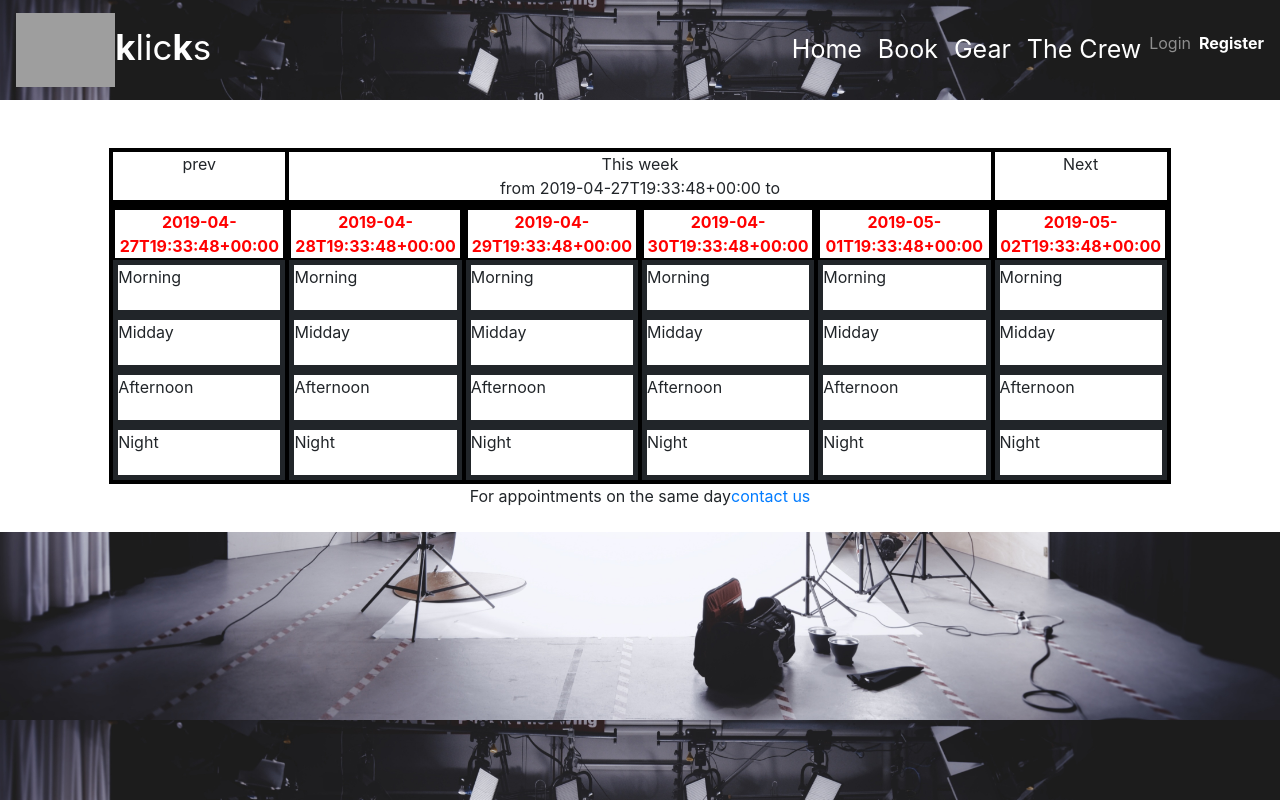
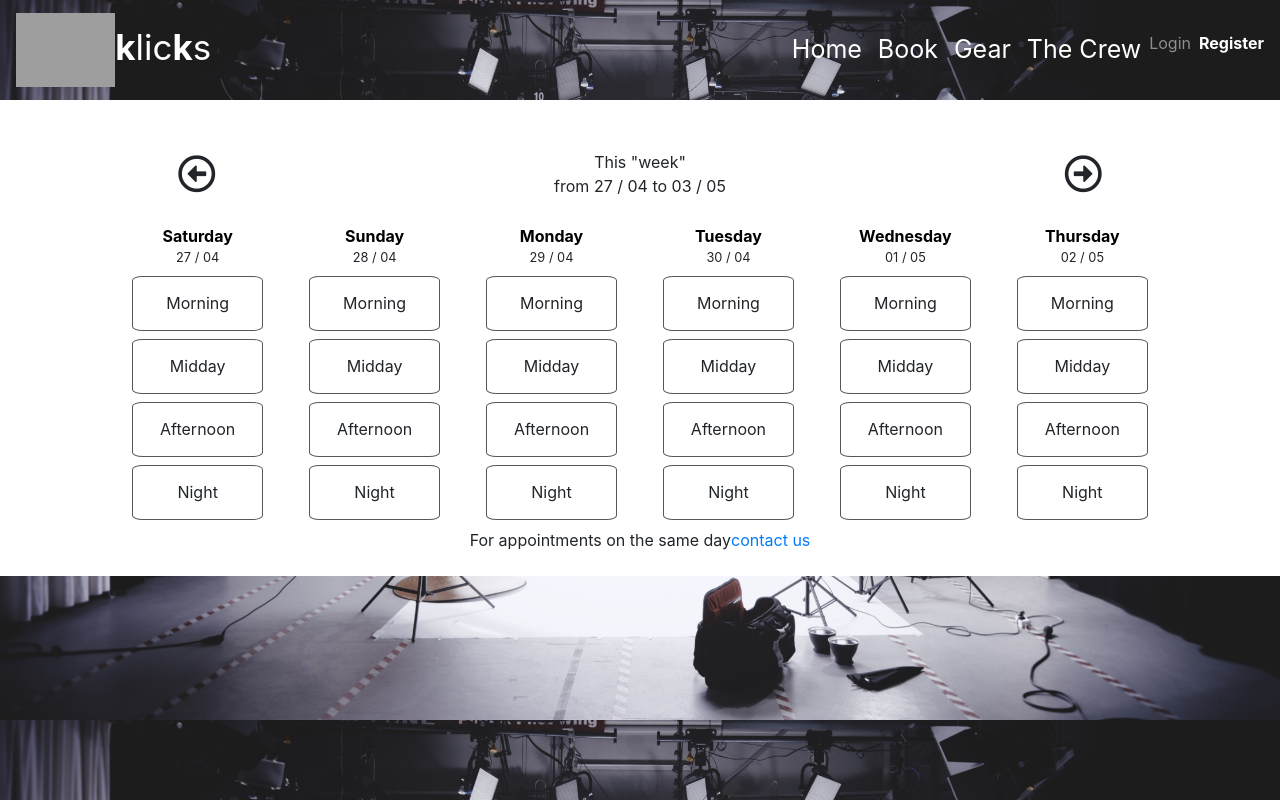
Before and after one commit to giorgoskoz/cb7teamProtoFront, a React (Create React App) app: page /ctest in a window 1280 px wide. Built offline with nearby package versions, Linux system fonts and the light colour scheme; grey boxes are pictures that could not be loaded.

Commit message:
calendar omorfies

```diff
--- a/public/index.html
+++ b/public/index.html
@@ -23,6 +23,7 @@
       Learn how to configure a non-root public URL by running `npm run build`.
     -->
     <link rel="stylesheet" href="https://maxcdn.bootstrapcdn.com/bootstrap/4.0.0/css/bootstrap.min.css" integrity="sha384-Gn5384xqQ1aoWXA+058RXPxPg6fy4IWvTNh0E263XmFcJlSAwiGgFAW/dAiS6JXm" crossorigin="anonymous">
+    <link rel="stylesheet" href="https://use.fontawesome.com/releases/v5.8.1/css/all.css" integrity="sha384-50oBUHEmvpQ+1lW4y57PTFmhCaXp0ML5d60M1M7uH2+nqUivzIebhndOJK28anvf" crossorigin="anonymous">
     <title>klicks</title>
   </head>
   <body>
--- a/src/App.js
+++ b/src/App.js
@@ -13,10 +13,12 @@ import RegisterModal from "./components/RegisterModal";
 import LoginModal from "./components/LoginModal";
 import { library } from '@fortawesome/fontawesome-svg-core';
 import { FontAwesomeIcon } from '@fortawesome/react-fontawesome';
-import { faUser, faLock } from '@fortawesome/free-solid-svg-icons';
+import { faUser, faLock, faArrowRight, faArrowLeft } from '@fortawesome/free-solid-svg-icons';
 
 library.add(faUser);
 library.add(faLock);
+library.add(faArrowLeft);
+library.add(faArrowRight);
 
 class App extends React.Component {
 
@@ -49,19 +51,6 @@ class App extends React.Component {
       })
     };
   }
-
-  // componentDidMount(){
-  //   let user;
-  //   ((this.props.loggedUser.user === null) ?  user = {
-  //     username: "",
-  //       firstname: "",
-  //       lastname: "",
-  //       email: "",
-  //       role: ""
-  //                     } : user = localStorage.getItem( 'user' ));
-  //   this.setState( {user: user} );
-  //   this.setState( {token: localStorage.getItem( 'token' )} );
-  // }
 
   welcome(){
     if(( this.state.token === null ) || (this.state.token === undefined)){
@@ -129,20 +118,4 @@ function Topics({ match }) {
   );
 }
 
-function Header() {
-  return (
-    <ul>
-      <li>
-        <Link to="/">Home</Link>
-      </li>
-      <li>
-        <Link to="/about">About</Link>
-      </li>
-      <li>
-        <Link to="/topics">Topics</Link>
-      </li>
-    </ul>
-  );
-}
-
 export default App;
--- a/src/components/CalendarTest.css
+++ b/src/components/CalendarTest.css
@@ -1,9 +1,34 @@
 .dayWordBox {
-    color: red;
+    color: black;
 }
 
 .dailyBox {
     min-height: 55px;
     border-style: solid;
-    border-width: 5px;
+    border-width: 1px;
+    border-color: rgb(87, 87, 87);
+    margin: 8px;
+    border-radius: 8%;
 }
+
+.calendarNav {
+    /* background-color: rgb(175,176,179); */
+    /* font-weight: bold; */
+}
+
+.calendarHead {
+    border-color: rgb(175,176,179);
+    margin: 2px;
+}
+
+.available {
+
+}
+
+.booked {
+
+}
+
+.fa-arrow-alt-circle-left, .fa-arrow-alt-circle-right {
+    font-size: 38px;
+}
--- a/src/components/CalendarTest.jsx
+++ b/src/components/CalendarTest.jsx
@@ -2,6 +2,7 @@ import React from 'react';
 import { Container, Col, Row, Jumbotron } from 'react-bootstrap';
 import moment from 'moment';
 import './CalendarTest.css';
+import { FontAwesomeIcon } from '@fortawesome/react-fontawesome';
 
 class CalendarTest extends React.Component{
 
@@ -43,15 +44,16 @@ class CalendarTest extends React.Component{
 
     dailySchedule2 ( date, j ){
         let timeslots = ["Morning", "Midday", "Afternoon", "Night"];
-        let timeslotList = [<div className="row dayWordBox" bsClass="dayWordBox" style={{border: "2px solid black"}}><b>{moment( date ).format()}</b></div>];
+        let timeslotList = [<div className="row justify-content-center d-flex align-items-center dayWordBox mb-0"><b>{moment( date ).format("dddd")}</b>{"\n"}</div>];
+        timeslotList.push( <div className="row justify-content-center d-flex align-items-center mb-2"><small>{moment( date ).format("DD / MM")}</small></div>);
         for(let i = 0; i<timeslots.length ; i++){
             let unique = moment(this.state.baseDate).format() + " " + timeslots[i];
             console.log(unique);
-            let timeslotRow = <div id={unique} className="row dailyBox">{timeslots[i]}</div>
+            let timeslotRow = <div id={unique} className="row justify-content-center d-flex align-items-center dailyBox">{timeslots[i]}</div>
             timeslotList.push(timeslotRow)
         };
 
-        return <div style={{border: "2px solid black"}} className="col-md-2 col-4">{ timeslotList }</div>;
+        return <div className="col-md-2 col-4">{ timeslotList }</div>;
     }
 
     handlePrev(){
@@ -73,12 +75,12 @@ class CalendarTest extends React.Component{
             <Row className="justify-content-center whiteBgHere">
                     <Col align-center className="col-12 col-md-10" align="center">
                         <Container className="mt-5">
-                            <Row style={{border: "2px solid black"}}>
-                                <Col style={{border: "2px solid black"}} onClick={ this.handlePrev }>prev</Col>
-                                <Col className="col-6 col-md-8" style={{border: "2px solid black"}} >This week<br></br> from { moment(this.state.baseDate).format()  } to </Col>
-                                <Col style={{border: "2px solid black"}} onClick={ this.handleNext }>Next</Col>
+                            <Row className="mb-4">
+                                <Col  className="calendarNav justify-content-center d-flex align-items-center" onClick={ this.handlePrev }><i class="far fa-arrow-alt-circle-left"></i></Col>
+                                <Col className="col-6 col-md-8 calendarHead">This "week"<br></br> from { moment(this.state.baseDate).format("DD / MM")  } to { moment(this.state.baseDate).add(6, 'days').format("DD / MM")  }</Col>
+                                <Col className="calendarNav justify-content-center d-flex align-items-center" onClick={ this.handleNext }><i class="far fa-arrow-alt-circle-right"></i></Col>
                             </Row>
-                            <Row style={{border: "2px solid black"}}>
+                            <Row>
                                 {this.sixDays( this.state.baseDate )}
                             </Row>
                             <Row className="justify-content-center">For appointments on the same day <br></br><br></br><a href="#">contact us</a></Row>
```
